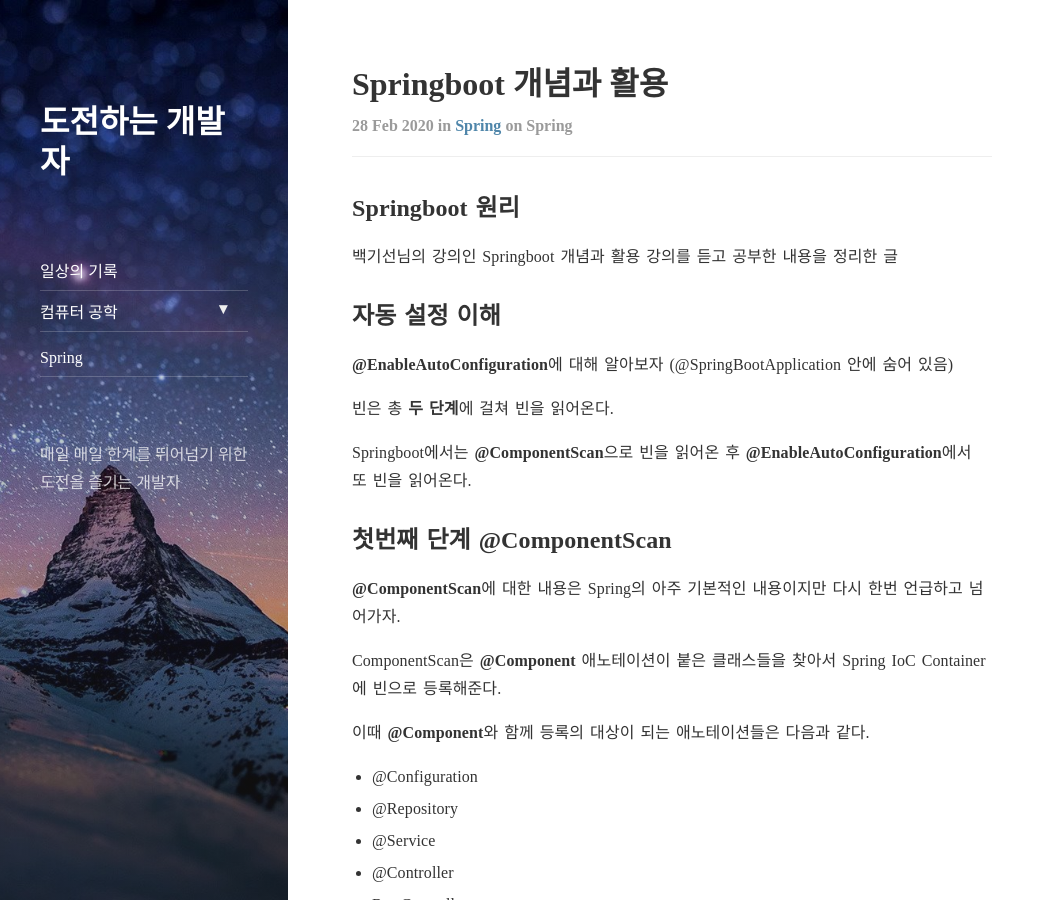
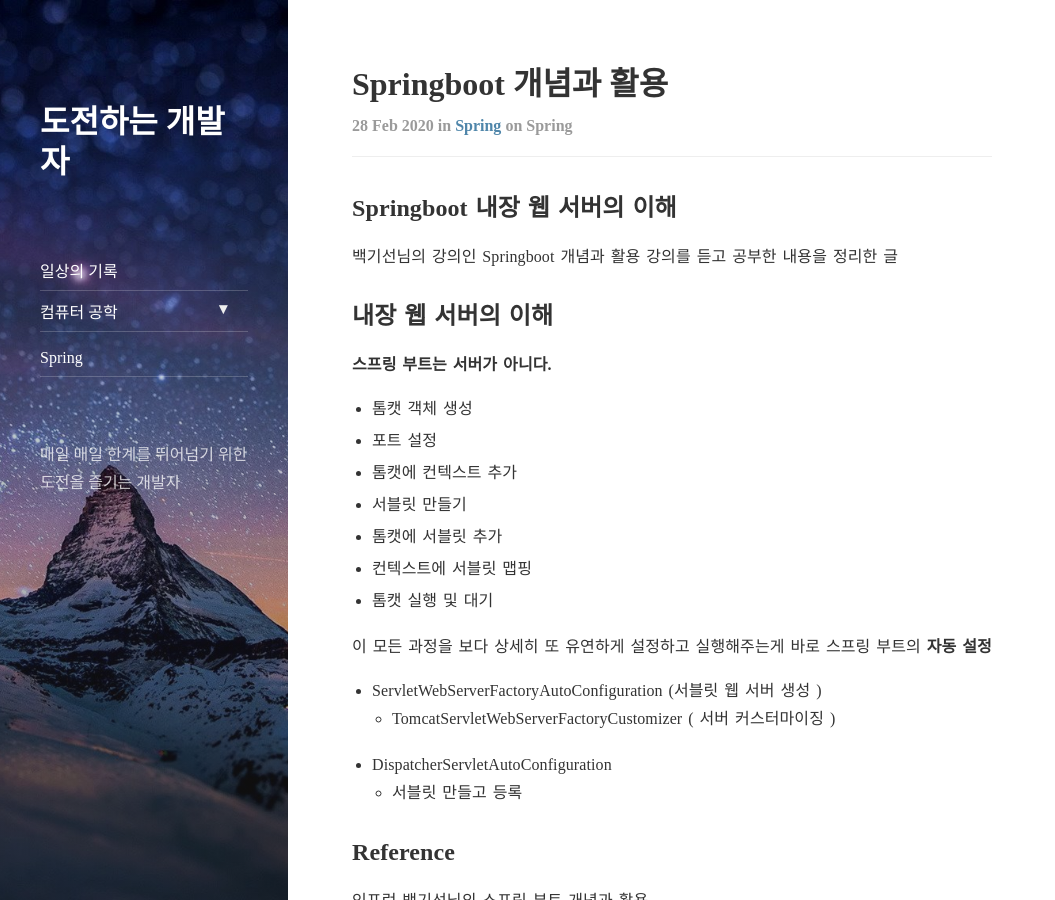
Before and after one commit to minkukjo/minkukjo.github.io, a Jekyll site: the page built from _posts/2020-02-28-Spring-22.md, in a window 1280 px wide and 900 px high. Shown: the whole window, without its empty margins (0-1055 px from the left). Built offline with Jekyll 4.4.1, drawn with Linux system fonts in a browser that asks for light colours; nearby versions of some CDN libraries; some of the changed text lies outside the part shown.

```diff
--- a/_posts/2020-02-28-Spring-21.md
+++ b/_posts/2020-02-28-Spring-21.md
@@ -7,7 +7,7 @@ tags: spring
 comments: false
 ---
 
-## Springboot 원리
+## Springboot 자동 설정 이해
 
 백기선님의 강의인 Springboot 개념과 활용 강의를 듣고 공부한 내용을 정리한 글
 
--- a/_posts/2020-02-28-Spring-22.md
+++ b/_posts/2020-02-28-Spring-22.md
@@ -7,44 +7,29 @@ tags: spring
 comments: false
 ---
 
-## Springboot 원리
+## Springboot 내장 웹 서버의 이해
 
 백기선님의 강의인 Springboot 개념과 활용 강의를 듣고 공부한 내용을 정리한 글
 
-## 자동 설정 이해
+## 내장 웹 서버의 이해
 
-**@EnableAutoConfiguration**에 대해 알아보자
-(@SpringBootApplication 안에 숨어 있음)
+**스프링 부트는 서버가 아니다.**
 
-빈은 총 **두 단계**에 걸쳐 빈을 읽어온다.
+- 톰캣 객체 생성
+- 포트 설정
+- 톰캣에 컨텍스트 추가
+- 서블릿 만들기
+- 톰캣에 서블릿 추가
+- 컨텍스트에 서블릿 맵핑
+- 톰캣 실행 및 대기
 
-Springboot에서는 **@ComponentScan**으로 빈을 읽어온 후 **@EnableAutoConfiguration**에서 또 빈을 읽어온다.
+이 모든 과정을 보다 상세히 또 유연하게 설정하고 실행해주는게 바로 스프링 부트의 **자동 설정**
 
-## 첫번째 단계 @ComponentScan
+- ServletWebServerFactoryAutoConfiguration (서블릿 웹 서버 생성 )
+  - TomcatServletWebServerFactoryCustomizer ( 서버 커스터마이징 )
+- DispatcherServletAutoConfiguration
+  - 서블릿 만들고 등록
 
-**@ComponentScan**에 대한 내용은 Spring의 아주 기본적인 내용이지만 다시 한번 언급하고 넘어가자.
-
-ComponentScan은 **@Component** 애노테이션이 붙은 클래스들을 찾아서 Spring IoC Container에 빈으로 등록해준다.
-
-이때 **@Component**와 함께 등록의 대상이 되는 애노테이션들은 다음과 같다.
-
-- @Configuration
-- @Repository
-- @Service
-- @Controller
-- RestController
-
-## 두번째 단계 @EnableAutoConfiguration
-
-springboot-autoconfiguration이라는 프로젝트의 내부를 보면 메타 파일안에 spring.factories라는 파일이 있다.
-
-spring.factories 파일에 설정된 키값들을 보고 여기에 있는 값들을 빈으로 등록시킨다.
-
-여기서 WebAutoConfiguration이라는 클래스 내부에 **@ConditionalOnMissingBean**이라는 애노테이션이 존재한다.
-
-이 애노테이션은 조건에 맞으면 이 설정 값을 빈으로 등록하라는 얘긴데, 다시 말해서 spring.factories에 키값으로 등록된 모든 설정들이 빈으로 등록되는 것은 아니라는 의미이기도 하다.
-
-이 @EnableAutoConfiguration 덕분에 내장 톰캣을 포함한 다양한 기능들을 자동으로 사용할 수 있게 되는 것이다.
 
 ## Reference
 
```
Also changed, not shown: _posts/2020-02-26-Spring-14.md (+3 -3 lines), _posts/2020-02-28-Spring-20.md (+1 -1 lines), _posts/2020-02-28-컴퓨터 공학-OOP-07.md (+1 -1 lines), _posts/2020-02-29-Spring-23.md (added, +34 -0 lines), _posts/2020-02-29-Spring-24.md (added, +51 -0 lines).
